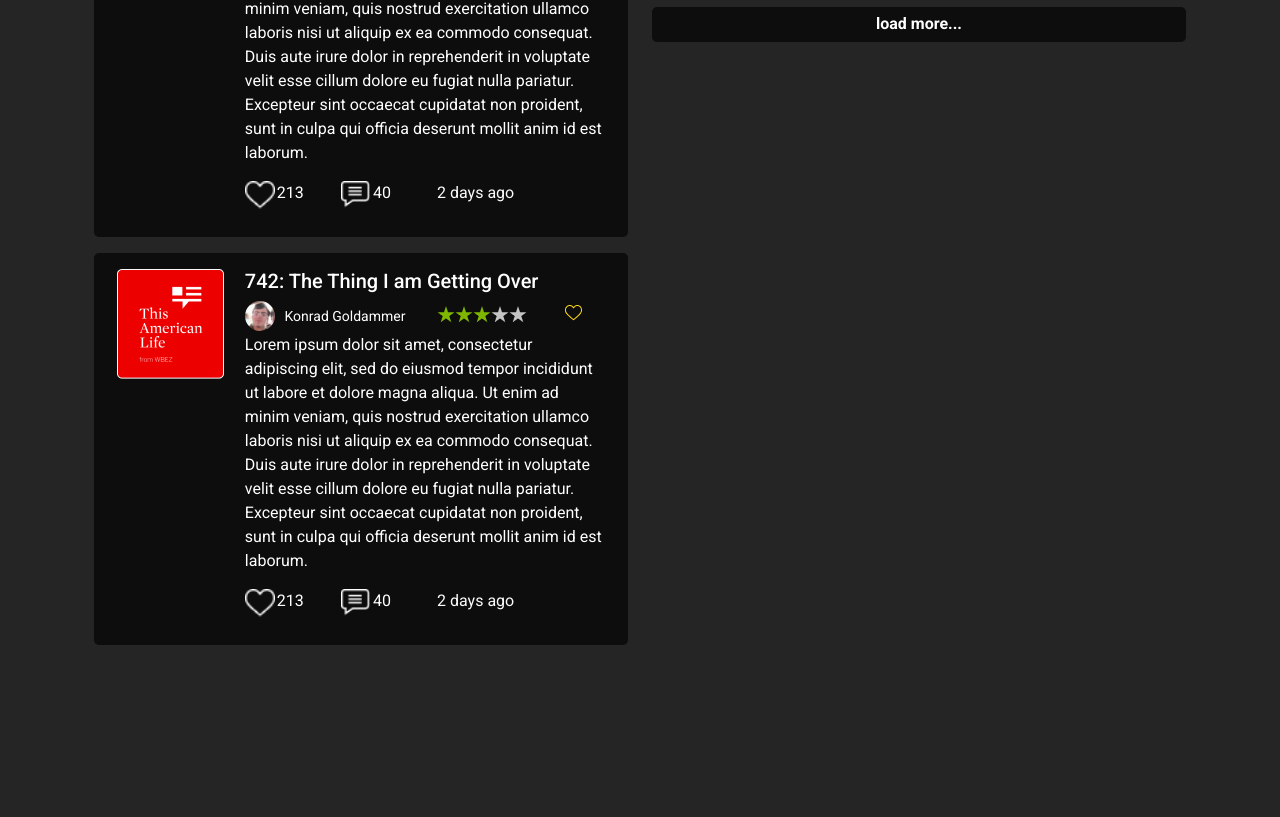
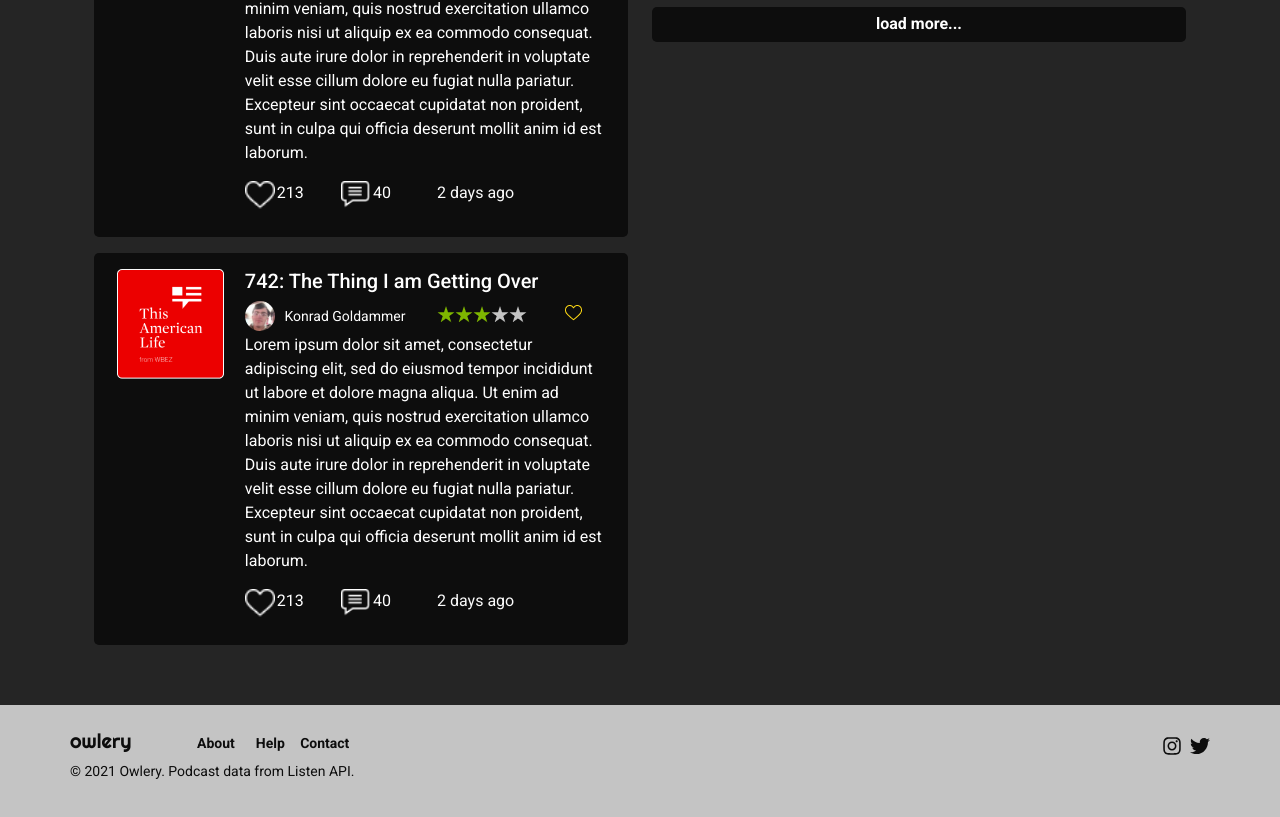
Before and after one commit to konradgoldammer/owlery, a React (Create React App) app in the folder client/: page /1 in a window 1280 px wide. Shown: the part 2011-2828 px from the top of the page. Before the commit the page ends 2716 px from the top, so only its background shows below. Built offline with nearby package versions, Linux system fonts and the light colour scheme; no server answers.

Commit message:
Add 'MainFooter' component

```diff
--- a/client/src/App.css
+++ b/client/src/App.css
@@ -22,8 +22,22 @@
   --heading-font-family: "Playfair Display", serif;
 }
 
+/***** SHARED COMPONENTS ******/
+
 .navbar-brand {
   font-family: "Righteous";
+}
+
+.main-footer {
+  background-color: var(--secondary-text-color);
+  height: 150px;
+  color: var(--dark-color);
+  font-size: 14px !important;
+}
+
+.footer-brand {
+  font-family: "Righteous";
+  font-size: 1.25rem !important;
 }
 
 /***** MAIN VALUES ******/
--- a/client/src/components/Profile/index.js
+++ b/client/src/components/Profile/index.js
@@ -1,6 +1,7 @@
 import React from "react";
 import PropTypes from "prop-types";
 import MainNavbar from "../shared/MainNavbar";
+import MainFooter from "../shared/MainFooter";
 import profilePic from "../images/profile.png";
 import { Button } from "reactstrap";
 import Overview from "./Overview";
@@ -237,6 +238,7 @@ const Profile = (props) => {
         {subpage === "followers" && <Followers />}
         {subpage === "following" && <Following />}
       </div>
+      <MainFooter />
     </div>
   );
 };
--- /dev/null
+++ b/client/src/components/shared/MainFooter.js
@@ -0,0 +1,61 @@
+import React from "react";
+import { Link } from "react-router-dom";
+import { FaInstagram, FaTwitter } from "react-icons/fa";
+
+const MainFooter = () => {
+  return (
+    <div className="main-footer">
+      <div className="container-md">
+        <div className="row">
+          <div className="col-md-8 mt-4 p-0">
+            <div className="row">
+              <div className="col-md-2">
+                <h4 className="footer-brand text-lowercase">Owlery</h4>
+              </div>
+              <div className="col-md-10">
+                <div className="row mt-1">
+                  <div className="col-1 d-flex justify-content-center">
+                    <Link className="footer-nav-link text-decoration-none">
+                      <strong>About</strong>
+                    </Link>
+                  </div>
+                  <div className="col-1 d-flex justify-content-center">
+                    <Link className="footer-nav-link text-decoration-none">
+                      <strong>Help</strong>
+                    </Link>
+                  </div>
+                  <div className="col-1 d-flex justify-content-center">
+                    <Link className="footer-nav-link text-decoration-none">
+                      <strong>Contact</strong>
+                    </Link>
+                  </div>
+                </div>
+              </div>
+            </div>
+            <div className="row">
+              <p>&copy; 2021 Owlery. Podcast data from Listen API.</p>
+            </div>
+          </div>
+          <div className="col-md-4 my-4 p-0">
+            <div className="float-end">
+              <a
+                href="https://instagram.com"
+                className="footer-socials-element"
+              >
+                <FaInstagram className="footer-socials-icon" />
+              </a>
+              <a
+                href="https://twitter.com"
+                className="footer-socials-element ms-2"
+              >
+                <FaTwitter className="footer-socials-icon" />
+              </a>
+            </div>
+          </div>
+        </div>
+      </div>
+    </div>
+  );
+};
+
+export default MainFooter;
--- a/client/src/scss/main.scss
+++ b/client/src/scss/main.scss
@@ -57,4 +57,23 @@ $main-background-color: #252525;
   }
 }
 
+.footer-nav-link {
+  color: map-get($theme-colors, "dark");
+  font-size: 14px;
+  &:hover {
+    color: lighten(map-get($theme-colors, "dark"), 20%);
+  }
+}
+
+.footer-socials-element {
+  font-size: 1.25rem;
+}
+
+.footer-socials-icon {
+  color: map-get($theme-colors, "dark");
+  &:hover {
+    color: lighten(map-get($theme-colors, "dark"), 20%) !important;
+  }
+}
+
 @import "../../node_modules/bootstrap/scss/bootstrap";
--- a/package.json
+++ b/package.json
@@ -22,7 +22,8 @@
   },
   "homepage": "https://github.com/konradgoldammer/owlery#readme",
   "dependencies": {
-    "concurrently": "^6.2.1"
+    "concurrently": "^6.2.1",
+    "react-icons": "^4.2.0"
   },
   "devDependencies": {
     "eslint": "^7.32.0",
```
Also changed, not shown: client/src/css/style.css, 1 other file (tests, documents, lock files or other folders).
